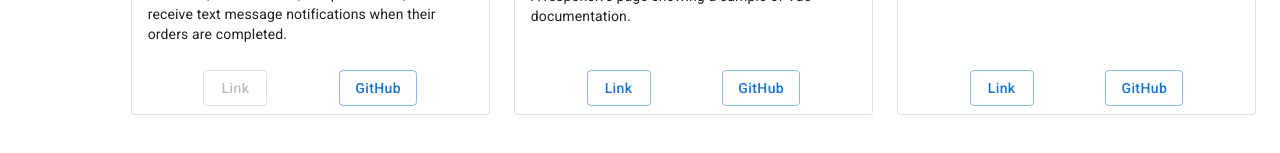
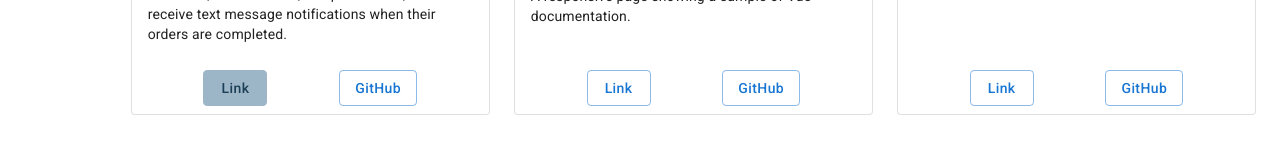
Before and after one commit to sarahdeecee/sarahdeecee.github.io, a React (Create React App) app: page / in a window 1280 px wide. Shown: the part 2589-2742 px from the top of the page. Built offline with nearby package versions, Linux system fonts and the light colour scheme.

Commit message:
fix and update theme colors

```diff
--- a/src/styles/theme.scss
+++ b/src/styles/theme.scss
@@ -8,7 +8,7 @@ $lightBlue: #9CB6C7;
 .light {
   --theme-color: #1c3f56;
   --theme-page-background: white;
-  --theme-accent1: #D2608C;
+  --theme-accent1: #9CB6C7;
 }
 .dark {
   --theme-color: #F7E0F3;
@@ -16,7 +16,7 @@ $lightBlue: #9CB6C7;
   --theme-accent1: #D2608C;
 }
 
-.App, #links {
+.App, #links, input {
   color: var(--theme-color);
   background: var(--theme-page-background);
 }
@@ -25,7 +25,7 @@ a {
   color: var(--theme-accent1);
 }
 
-.MuiTabs-root {
+.MuiTabs-root, .MuiList-root {
   color: var(--theme-color);
   background-color: var(--theme-page-background);
 }
@@ -34,3 +34,9 @@ a {
   color: var(--theme-color);
   background-color: var(--theme-page-background);
 }
+
+button.MuiButton-root.MuiButton-outlined {
+  color: var(--theme-color);
+  border-color: var(--theme-accent1);
+  background-color: var(--theme-accent1);
+}
```
